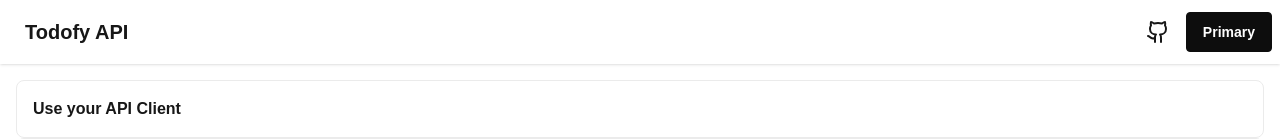
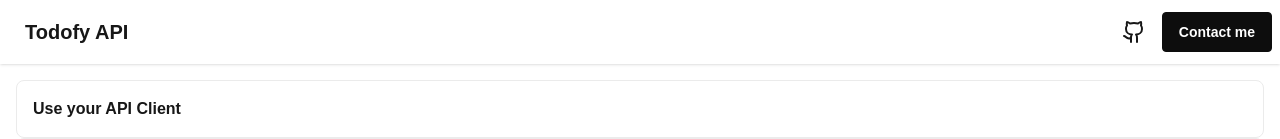
Before and after one commit to Osiris8/todofy, a Next.js app: page / in a window 1280 px wide. Shown: the top 139 px of the page. Built offline with nearby package versions, Linux system fonts and the light colour scheme.

Commit message:
Update Nav button

```diff
--- a/components/Navbar.tsx
+++ b/components/Navbar.tsx
@@ -11,7 +11,7 @@ export default function Navbar() {
           <Github className="mr-4" />
         </a>
         <a href="mailto:miganosiris8@gmail.com" className="btn btn-primary">
-          Primary
+          Contact me
         </a>
       </div>
     </div>
```
